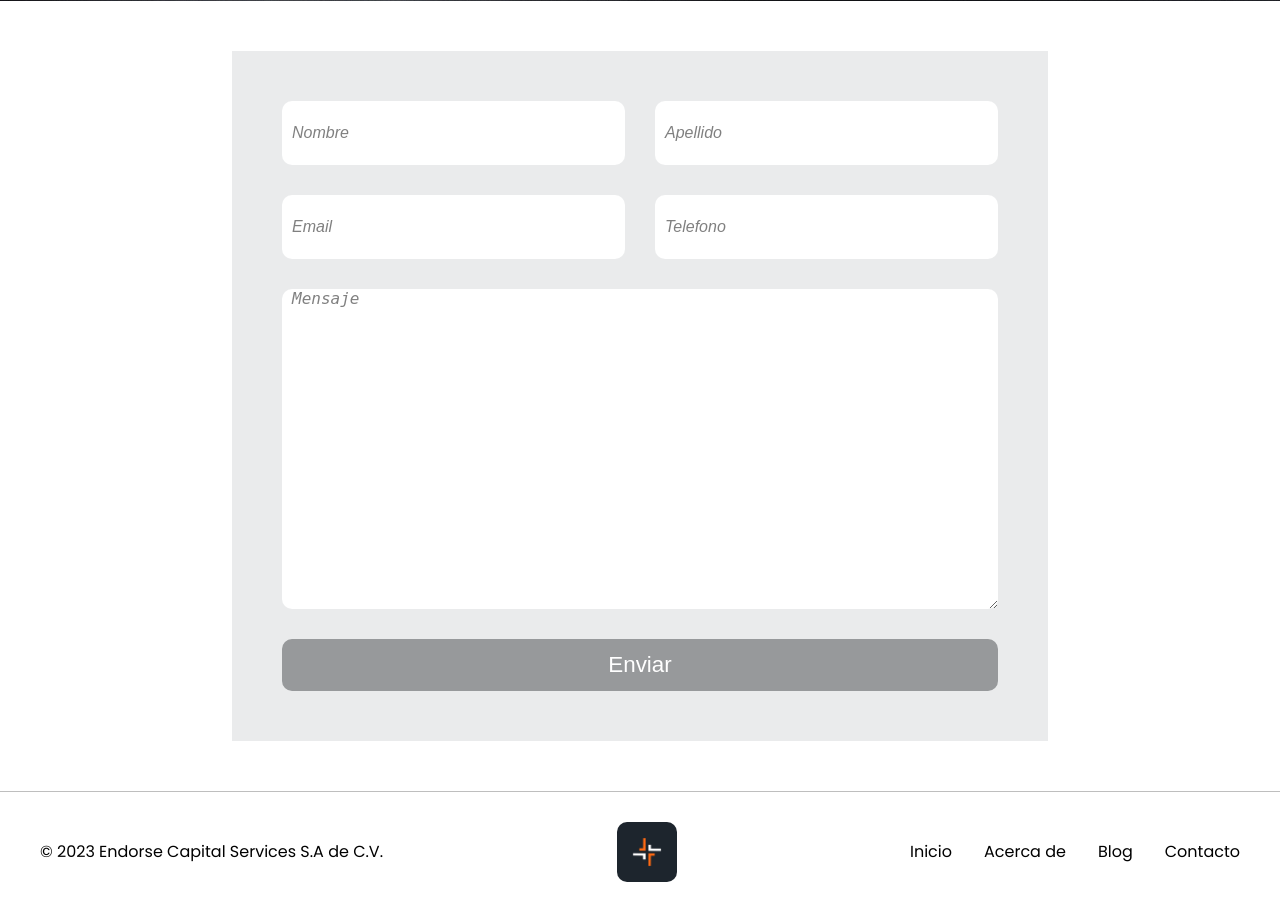
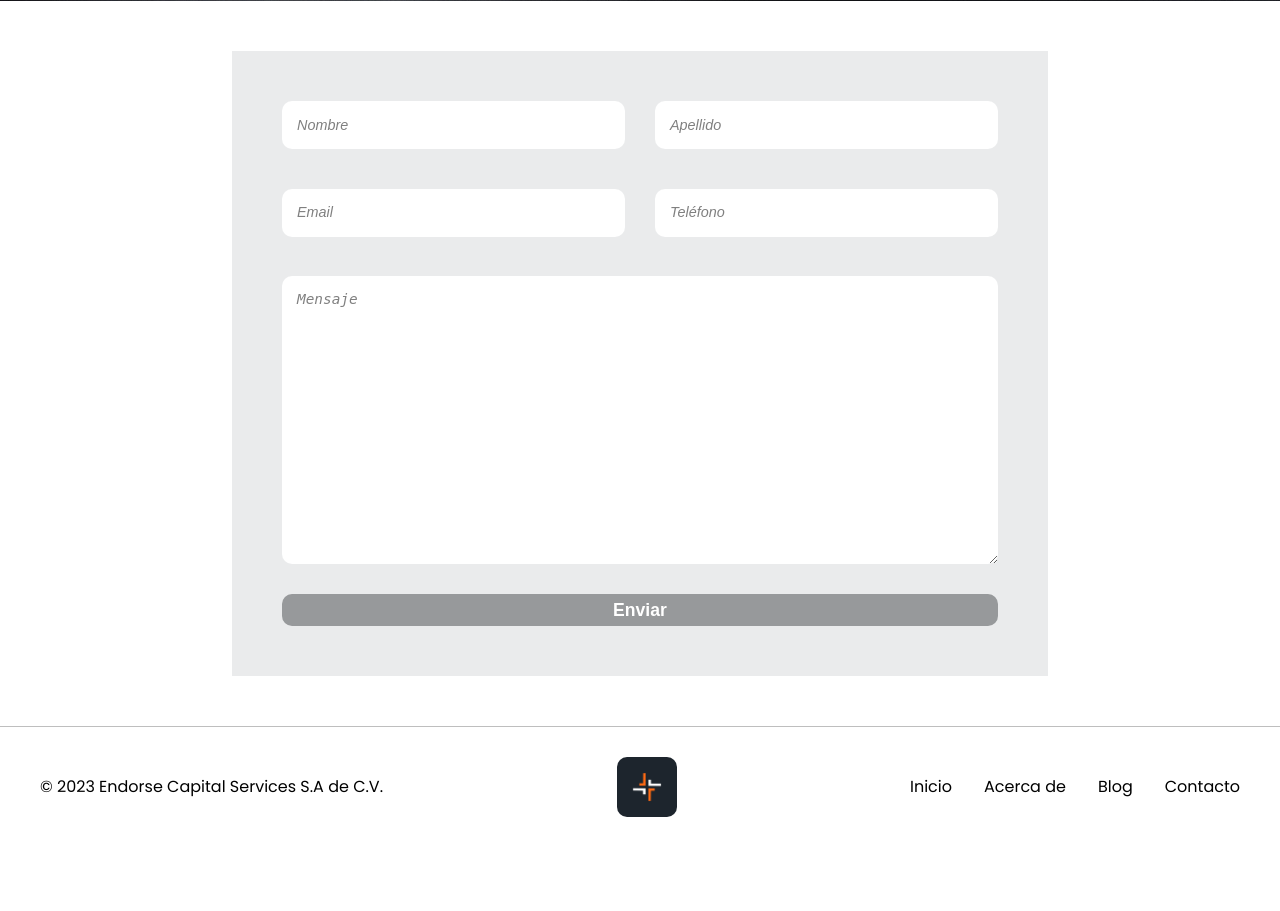
Before and after one commit to Ediaz01/EC-Website, a Flask app: page /contacto in a window 1280 px wide. Shown: the part 799-1710 px from the top of the page. After the commit the page ends 1616 px from the top, so only its background shows below. Run offline with Flask 3, Linux system fonts and the light colour scheme.

Commit message:
Switch to WTForm

```diff
--- a/server.py
+++ b/server.py
@@ -1,8 +1,17 @@
-from flask import Flask, render_template, request, redirect, url_for
+from flask import Flask, render_template, flash, request, redirect, url_for
+from flask_wtf import FlaskForm
 from flask_sqlalchemy import SQLAlchemy
+from wtforms import StringField, TextAreaField, SubmitField
+from wtforms.validators import DataRequired, Length, Email
+import os
 
 
 app = Flask(__name__)
+
+
+##SECRET KEY
+app.secret_key = os.environ.get('FLASK_SECRET_KEY', 'default_key_for_development')
+
 
 
 ##CREATE DATABASE
@@ -29,6 +38,19 @@ with app.app_context():
 
 
 
+# Define WTForms Form
+# First, you define a WTForms form that corresponds to your Lead model.
+# This form will be used for input validation and CSRF protection.
+class LeadForm(FlaskForm):
+    firstname = StringField('First Name', validators=[DataRequired(), Length(max=250)], render_kw={"placeholder": "Nombre"})
+    lastname = StringField('Last Name', validators=[DataRequired(), Length(max=250)], render_kw={"placeholder": "Apellido"})
+    email = StringField('Email', validators=[DataRequired(), Email(), Length(max=250)], render_kw={"placeholder": "Email"})
+    phone = StringField('Phone', validators=[DataRequired()], render_kw={"placeholder": "Teléfono"})
+    message = TextAreaField('Message', validators=[DataRequired(), Length(max=500)], render_kw={"placeholder": "Mensaje"})
+    submit = SubmitField('Enviar')
+
+
+
 @app.route("/")
 def home():
     return render_template("index.html")
@@ -37,19 +59,21 @@ def home():
 
 @app.route("/contacto", methods=["GET", "POST"])
 def contacto():
-    if request.method == "POST":
+    form = LeadForm()
+    if form.validate_on_submit():
         new_lead = Lead(
-            firstname = request.form["firstname"],
-            lastname = request.form["lastname"],
-            email = request.form["email"],
-            phone = request.form["phone"],
-            message = request.form["message"]
+            firstname = form.firstname.data,
+            lastname = form.lastname.data,
+            email = form.email.data,
+            phone = form.phone.data,
+            message = form.message.data
         )
         db.session.add(new_lead)
         db.session.commit()
+        flash('Lead submitted successfully!', 'success')
 
         return redirect(url_for("home"))
-    return render_template("contacto.html")
+    return render_template("contacto.html", form=form)
 
 
 @app.route("/blog")
--- a/static/css/styles.css
+++ b/static/css/styles.css
@@ -418,6 +418,14 @@ ul {
   grid-column: 1fr;
 }
 
+.form-input-item input {
+  width: 100%;
+  height: 3rem;
+  border-radius: 10px;
+  border-style: hidden;
+  padding: 10px;
+}
+
 .message-box-item {
   grid-column: span 2;
   display: flex;
@@ -425,6 +433,14 @@ ul {
   align-items: center;
 }
 
+.message-box-item textarea {
+  width: 100%;
+  height: 18rem;
+  border-radius: 10px;
+  border-style: hidden;
+  padding: 10px;
+}
+
 .btn-item {
   grid-column: span 2;
   display: flex;
@@ -432,18 +448,19 @@ ul {
   align-items: center;
 }
 
-.input-box {
-  height: 4rem;
+.btn-item input {
+  background: #97999b;
+  color: white;
+  font-size: 1.1rem;
+  width: 100%;
+  height: 2rem;
   border-radius: 10px;
   border-style: hidden;
-  width: 100%;
-}
-
-.message-box {
-  height: 20rem;
-  width: 100%;
-  border-radius: 10px;
-  border-style: hidden;
+  font-weight: 600;
+}
+
+.btn-item input:hover {
+  background: #848689;
 }
 
 /* ACERCA DE */
@@ -816,8 +833,8 @@ ul {
 ::placeholder {
   color: grey;
   font-style: italic;
-  font-size: 1rem;
-  padding-left: 10px;
+  font-size: 0.9rem;
+  padding: 5px;
 }
 
 /* Buttons */
@@ -1419,6 +1436,10 @@ ul {
     grid-column: span 1;
   }
 
+  .btn-item input {
+    font-size: 1rem;
+  }
+
   /* ACERCA DE */
 
   /*Servicios 3 x 2, 6 items */
@@ -1679,6 +1700,8 @@ ul {
     max-height: 300px;
   }
 
+  /* CONTACT */
+
   /* FOOTER */
   .footer-flex ul {
     justify-content: start;
--- a/templates/contacto.html
+++ b/templates/contacto.html
@@ -31,66 +31,14 @@
           method="POST"
           class="form-box"
         >
+          {{ form.hidden_tag() }}
           <div class="container-form">
-            <div class="form-input-item">
-              <input
-                class="input-box"
-                id="firstname"
-                name="firstname"
-                type="text"
-                placeholder="Nombre"
-                required
-              />
-            </div>
-            <div class="form-input-item">
-              <input
-                class="input-box"
-                id="lastname"
-                name="lastname"
-                type="text"
-                placeholder="Apellido"
-                required
-              />
-            </div>
-            <div class="form-input-item">
-              <input
-                class="input-box"
-                id="email"
-                name="email"
-                type="email"
-                placeholder="Email"
-                required
-              />
-            </div>
-            <div class="form-input-item">
-              <input
-                class="input-box"
-                id="phone"
-                name="phone"
-                type="tel"
-                placeholder="Telefono"
-                required
-              />
-            </div>
-            <div class="message-box-item">
-              <!-- <label for="message" class="label-item">Message</label> -->
-              <textarea
-                class="message-box"
-                id="message"
-                name="message"
-                placeholder="Mensaje"
-                required
-              ></textarea>
-            </div>
-            <div class="btn-item">
-              <button
-                class="btn btn-primary-action"
-                id="submitButton"
-                type="submit"
-              >
-                Enviar
-              </button>
-            </div>
+            <div class="form-input-item">{{ form.firstname() }}<br /></div>
+            <div class="form-input-item">{{ form.lastname() }}<br /></div>
+            <div class="form-input-item">{{ form.email() }}<br /></div>
+            <div class="form-input-item">{{ form.phone() }}<br /></div>
+            <div class="message-box-item">{{ form.message() }}<br /></div>
+            <div class="btn-item">{{ form.submit() }}</div>
           </div>
         </form>
       </div>
```
Also changed, not shown: 1 other file.
